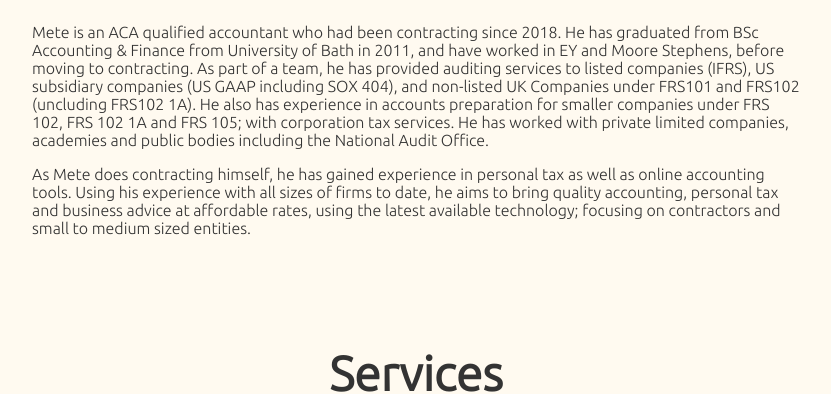
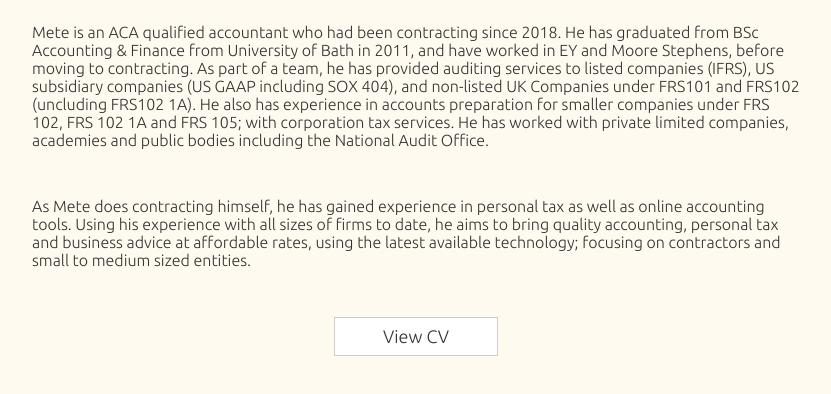
Before and after one commit to temelm/mb, a React app: page / in a window 1280 px wide. Shown: the part 566-960 px from the top of the page, without its empty margins (224-1055 px from the left). Built offline with nearby package versions, Linux system fonts and the light colour scheme.

Commit message:
Added View CV button to the Abount section.

```diff
--- a/src/components/About.js
+++ b/src/components/About.js
@@ -24,6 +24,9 @@ const About = () => (
       <h1>About</h1>
       <p>{paragraph1}</p>
       <p>{paragraph2}</p>
+      <div className='cv'>
+        <a href='cv.pdf' target='blank'>View CV</a>
+      </div>
     </div>
   </section>
 )
--- a/src/styles/_about.scss
+++ b/src/styles/_about.scss
@@ -1 +1,33 @@
-/* @todo */
+#about p {
+  margin-bottom: $spacingSm;
+}
+
+.cv {
+  text-align: center;
+
+  a {
+    background-color: $colorWhite;
+    border: 1px solid $colorMbFormFieldBorder;
+    color: $colorMbFontDark;
+    display: inline-block;
+    font-family: $fontFamily;
+    font-size: large;
+    padding: $spacingXxs $spacingMd;
+    text-decoration: none;
+  }
+}
+
+@media screen and (min-width: $breakpointMd) {
+  #about p {
+    margin-bottom: $spacingMd;
+  }
+
+  .cv a {
+    transition: all 0.1s linear;
+  }
+
+  .cv a:hover {
+    border-color: $colorMbTeal;
+    transform: scale(1.1);
+  }
+}
--- a/webpack.config.js
+++ b/webpack.config.js
@@ -57,6 +57,10 @@ module.exports = (env) => {
         from: './src/server/mail.php',
         to: './mail.php',
         toType: 'file'
+      }, {
+        from: './src/cv.pdf',
+        to: './cv.pdf',
+        toType: 'file'
       }])
     ],
     optimization: {
```
Also changed, not shown: 1 other file.
